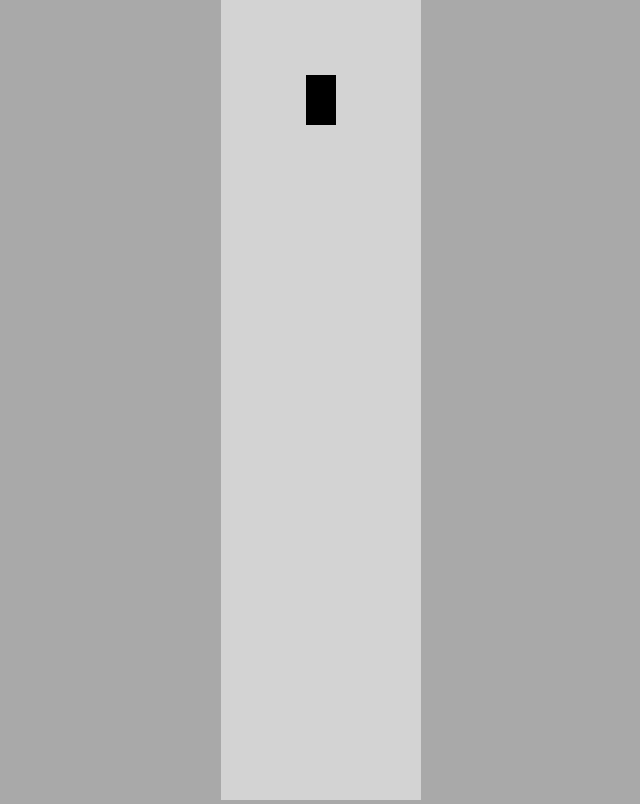
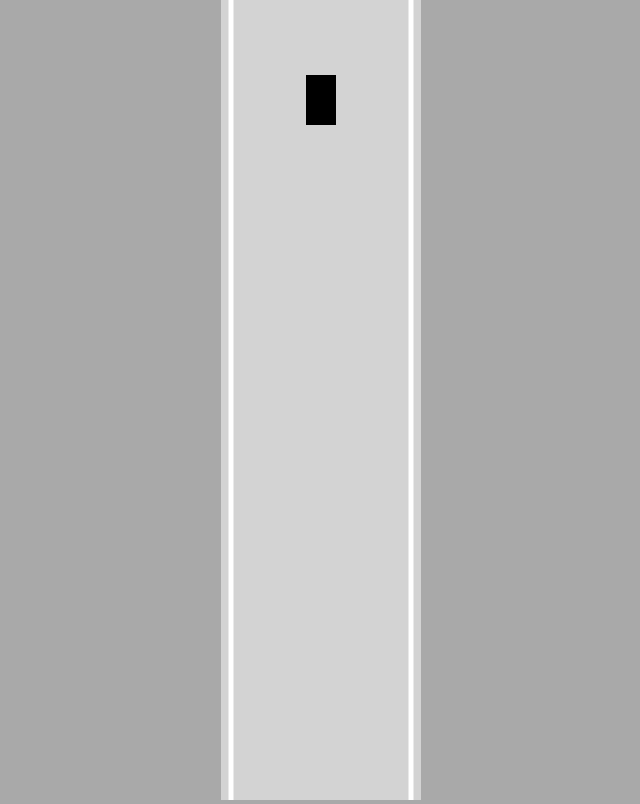
Before and after one commit to Lucaponz91/Self-Driving-Car, a plain HTML site: page self-driving-car/index.html in a window 1280 px wide. Shown: the whole page, without its empty margins (319-959 px from the left). Drawn offline with Linux system fonts and the light colour scheme.

Commit message:
add car control mechanics, starting road

```diff
--- a/self-driving-car/car.js
+++ b/self-driving-car/car.js
@@ -9,11 +9,16 @@ class Car{
         this.acceleration=0.2
         this.maxSpeed=3;
         this.friction=0.05;
+        this.angle=0;
 
         this.controls=new Controls();
     }
 
     update(){
+        this.#move();
+    }
+
+    #move(){
         if(this.controls.forward){
             this.speed+=this.acceleration;
         }
@@ -33,17 +38,39 @@ class Car{
         if(this.speed<0){
             this.speed+=this.friction;
         }
-        this.y-=this.speed;
+        if(Math.abs(this.speed)<this.friction){
+            this.speed=0;
+        }
+
+        if(this.speed!=0){
+            const flip=this.speed>0?1:-1;
+            if(this.controls.left){
+                this.angle+=0.03*flip;
+            }
+            if(this.controls.right){
+                this.angle-=0.03*flip;
+            }
+        }
+
+
+        this.x-=Math.sin(this.angle)*this.speed;
+        this.y-=Math.cos(this.angle)*this.speed;
     }
 
     draw(ctx){
+        ctx.save();
+        ctx.translate(this.x, this.y);
+        ctx.rotate(-this.angle);
+
         ctx.beginPath();
         ctx.rect(
-            this.x-this.width/2,
-            this.y-this.height/2,
+            -this.width/2,
+            -this.height/2,
             this.width,
             this.height
         );
         ctx.fill();
+
+        ctx.restore();
     }
 }
--- a/self-driving-car/controls.js
+++ b/self-driving-car/controls.js
@@ -24,7 +24,6 @@ class Controls {
           this.forward = true;
           break;
       }
-      console.table(this);
     };
     document.onkeyup = (event) => {
       switch (event.key) {
@@ -41,7 +40,6 @@ class Controls {
           this.reverse = false;
           break;
       }
-      console.table(this);
     };
   }
 }
--- a/self-driving-car/index.html
+++ b/self-driving-car/index.html
@@ -8,6 +8,7 @@
 </head>
 <body>
     <canvas id="myCanvas"></canvas>
+    <script src="road.js"></script>
     <script src="controls.js"></script>
     <script src="car.js"></script>
     <script src="main.js"></script>
--- a/self-driving-car/main.js
+++ b/self-driving-car/main.js
@@ -2,6 +2,7 @@ const canvas= document.getElementById("myCanvas");
 canvas.width=200;
 
 const ctx = canvas.getContext("2d");
+const road = new Road(canvas.width/2, canvas.width*0.9);
 const car = new Car (100,100,30,50);
 car.draw(ctx);
 
@@ -9,7 +10,7 @@ animate();
 function animate(){
     car.update();
     canvas.height= window.innerHeight;
-
+    road.draw(ctx);
     car.draw(ctx);
     requestAnimationFrame(animate);
 }
--- /dev/null
+++ b/self-driving-car/road.js
@@ -0,0 +1,29 @@
+class Road{
+    constructor(x, width, laneCount=3){
+        this.x=x;
+        this.width=width;
+        this.laneCount=laneCount;
+
+        this.left=x-width/2;
+        this.right=x+width/2;
+
+        const infinity=1000000;
+        this.top=-infinity;
+        this.bottom=infinity;
+    }
+
+    draw(ctx){
+        ctx.lineWidth=5;
+        ctx.strokeStyle="white";
+
+        ctx.beginPath();
+        ctx.moveTo(this.left, this.top);
+        ctx.lineTo(this.left, this.bottom);
+        ctx.stroke();
+
+        ctx.beginPath();
+        ctx.moveTo(this.right, this.top);
+        ctx.lineTo(this.right, this.bottom);
+        ctx.stroke();
+    }
+}
```
